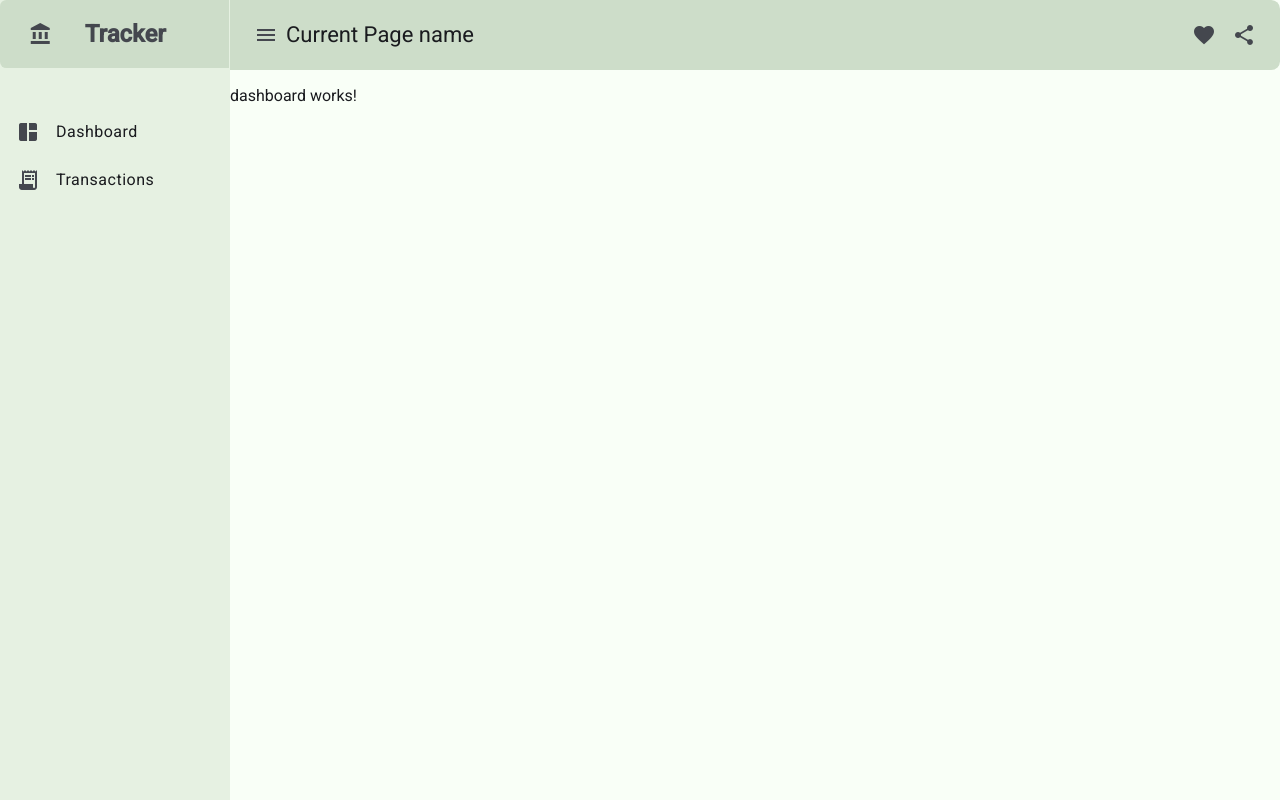
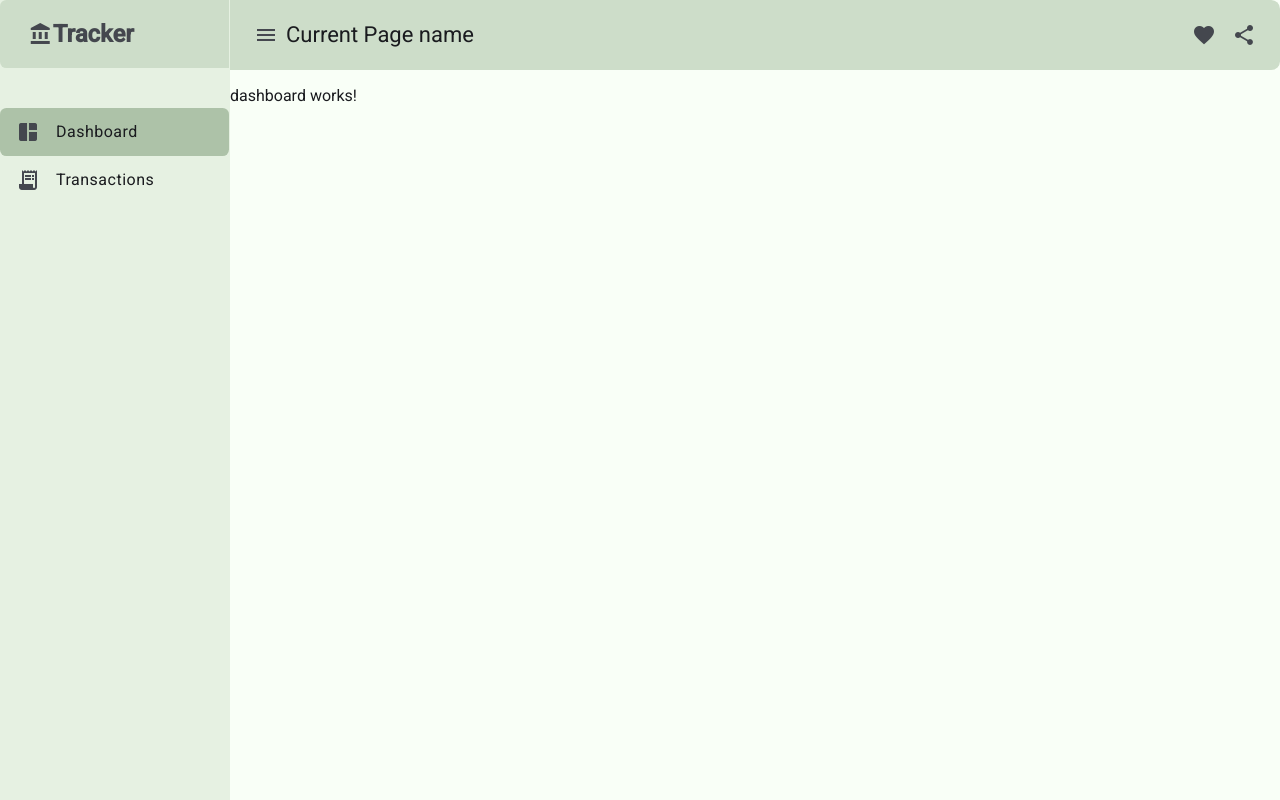
Before and after one commit to Deep1218/expenes-tracker, an Angular app: page / in a window 1280 px wide. Built offline with nearby package versions, Linux system fonts and the light colour scheme.

Commit message:
[feature] navigation added

```diff
--- a/src/app/components/sidebar/sidebar.component.html
+++ b/src/app/components/sidebar/sidebar.component.html
@@ -1,14 +1,14 @@
-<div class="brand">
+<div class="brand" routerLink="">
   <mat-icon class="brand-icon">account_balance</mat-icon>
   <h2>Tracker</h2>
 </div>
 <mat-nav-list role="list">
-  <mat-list-item role="listitem">
-    <mat-icon class="brand-icon" matListItemIcon>space_dashboard</mat-icon>
+  <mat-list-item role="listitem"  routerLink="" routerLinkActive="active-link" [routerLinkActiveOptions]="{exact: true}">
+    <mat-icon matListItemIcon>space_dashboard</mat-icon>
     <span matListItemTitle>Dashboard</span>
   </mat-list-item>
-  <mat-list-item role="listitem">
-    <mat-icon class="brand-icon" matListItemIcon>receipt_long</mat-icon>
+  <mat-list-item role="listitem" routerLink='transaction' routerLinkActive="active-link">
+    <mat-icon matListItemIcon>receipt_long</mat-icon>
     <span matListItemTitle>Transactions</span>
   </mat-list-item>
 </mat-nav-list>
--- a/src/app/components/sidebar/sidebar.component.scss
+++ b/src/app/components/sidebar/sidebar.component.scss
@@ -6,9 +6,6 @@
   border-top-left-radius: 0.4em;
   border-bottom-left-radius: 0.4em;
   cursor: pointer;
-  .brand-icon {
-    margin-right: 2rem;
-  }
   &:hover {
     background: #adc2a8;
   }
@@ -19,3 +16,6 @@ mat-nav-list {
 .mat-mdc-nav-list .mat-mdc-list-item {
   border-radius: 0.4em !important;
 }
+.active-link {
+  background: #adc2a8;
+}
--- a/src/app/components/sidebar/sidebar.component.ts
+++ b/src/app/components/sidebar/sidebar.component.ts
@@ -1,10 +1,11 @@
 import { Component } from '@angular/core';
 import { MatIconModule } from '@angular/material/icon';
 import { MatListModule } from '@angular/material/list';
+import { RouterModule } from '@angular/router';
 
 @Component({
   selector: 'app-sidebar',
-  imports: [MatIconModule, MatListModule],
+  imports: [MatIconModule, MatListModule, RouterModule],
   templateUrl: './sidebar.component.html',
   styleUrl: './sidebar.component.scss',
 })
```
